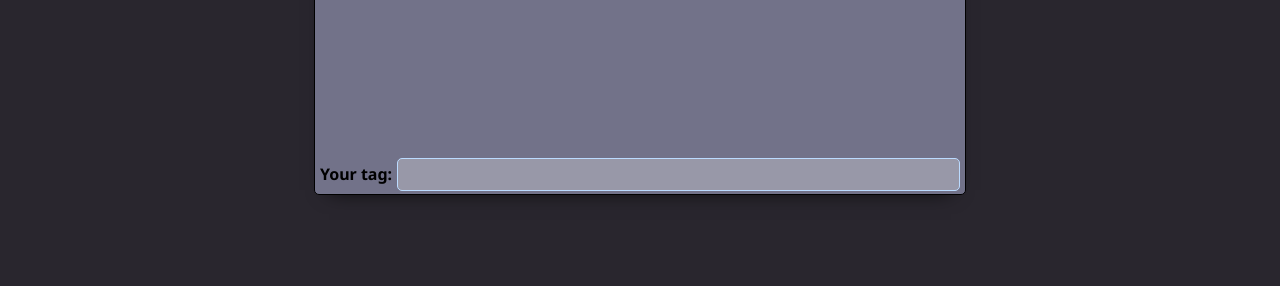
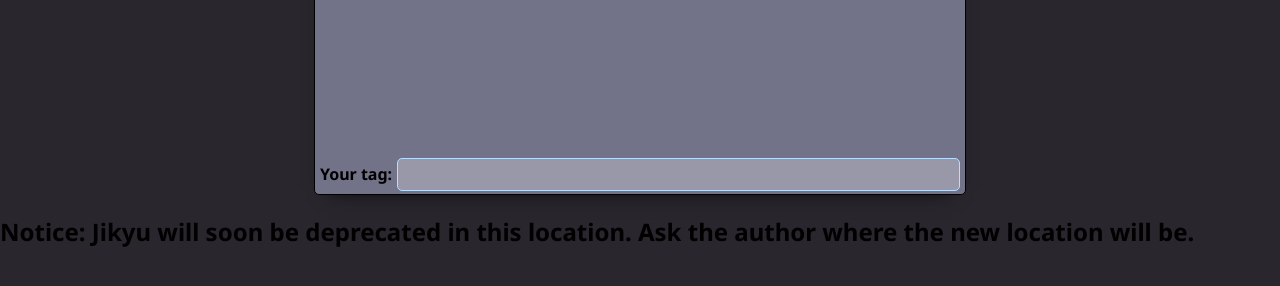
Before and after one commit to roubarbe/jikyu, a website: page static/index.html in a window 1280 px wide. Shown: the part 408-694 px from the top of the page. Drawn offline with Linux system fonts and the light colour scheme.

Commit message:
Update index.html

```diff
--- a/static/index.html
+++ b/static/index.html
@@ -28,5 +28,6 @@
 				<input type="text" name="resultTag" id="resultTag" disabled>
 			</div>
 		</div>
+		<h2>Notice: Jikyu will soon be deprecated in this location. Ask the author where the new location will be.</h2>
 	</body>
 </html>
```
